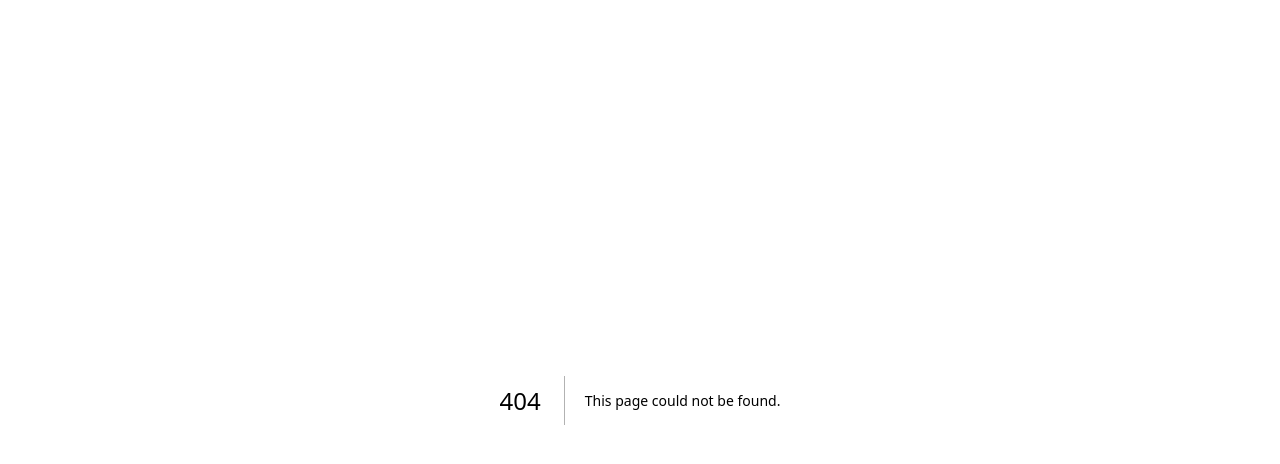
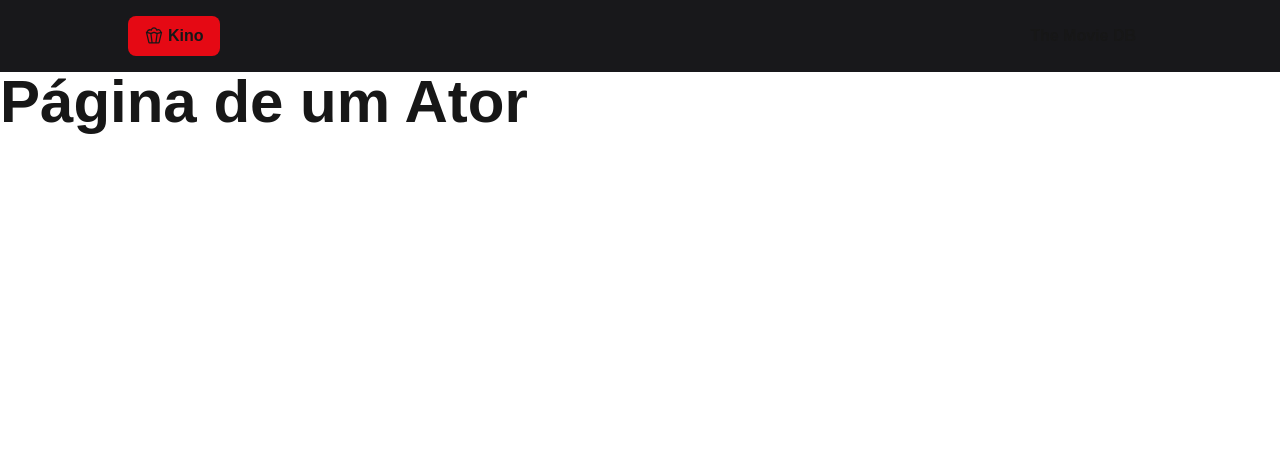
Before and after one commit to FabinhoFlauzino/kino-filmes, a Next.js app: page /ator/1 in a window 1280 px wide. Before the commit this address had no page. Shown: the top 464 px of the page. Built offline with nearby package versions, Linux system fonts and the light colour scheme.

Commit message:
Criando Estrutura para mostrar filmes e atores

```diff
--- a/next.config.mjs
+++ b/next.config.mjs
@@ -1,4 +1,14 @@
 /** @type {import('next').NextConfig} */
-const nextConfig = {};
+const nextConfig = {
+  async redirects() {
+    return [
+      {
+        source: '/',
+        destination: '/filmes',
+        permanent: true,
+      },
+    ];
+  }
+};
 
 export default nextConfig;
--- /dev/null
+++ b/src/app/ator/[id]/page.tsx
@@ -0,0 +1,7 @@
+export default function Ator() {
+  return (
+    <div className="text-6xl font-bold font-white">
+      Página de um Ator
+    </div>
+  )
+}
--- /dev/null
+++ b/src/app/filmes/[id]/page.tsx
@@ -0,0 +1,7 @@
+export default function Filme() {
+  return (
+    <div className="text-6xl font-bold font-white">
+      Página de um Filme
+    </div>
+  )
+}
--- /dev/null
+++ b/src/app/filmes/page.tsx
@@ -0,0 +1,7 @@
+export default function Filmes() {
+  return (
+    <div className="text-6xl font-bold font-white">
+      Filmes
+    </div>
+  )
+}
--- a/src/app/layout.tsx
+++ b/src/app/layout.tsx
@@ -1,6 +1,7 @@
 import type { Metadata } from "next";
 import localFont from "next/font/local";
 import "./globals.css";
+import Cabecalho from "@/components/template/Cabecalho";
 
 const geistSans = localFont({
   src: "./fonts/GeistVF.woff",
@@ -14,8 +15,8 @@ const geistMono = localFont({
 });
 
 export const metadata: Metadata = {
-  title: "Create Next App",
-  description: "Generated by create next app",
+  title: "Kino",
+  description: "Aplicação de filmes",
 };
 
 export default function RootLayout({
@@ -24,10 +25,11 @@ export default function RootLayout({
   children: React.ReactNode;
 }>) {
   return (
-    <html lang="en">
+    <html lang="pt-br">
       <body
-        className={`${geistSans.variable} ${geistMono.variable} antialiased`}
+        className={`${geistSans.variable} ${geistMono.variable} antialiased w-full`}
       >
+        <Cabecalho />
         {children}
       </body>
     </html>
--- a/src/app/page.tsx
+++ b/src/app/page.tsx
@@ -1,8 +1,7 @@
-"use client"
-import Cabecalho from "@/components/template/Cabecalho";
-
 export default function Home() {
   return (
-    <Cabecalho />
+    // Página inativada, pois estamos redirecionando a rota raiz para a página de filmes
+    //Verificar o next.config.mjs para mais detalhes de onde esta configuração foi feita
+    <></>
   );
 }
--- a/src/components/template/Cabecalho.tsx
+++ b/src/components/template/Cabecalho.tsx
@@ -1,3 +1,4 @@
+"use client"
 import Link from "next/link";
 import Flex from "./Flex";
 import Wrap from "./Wrap";
```
